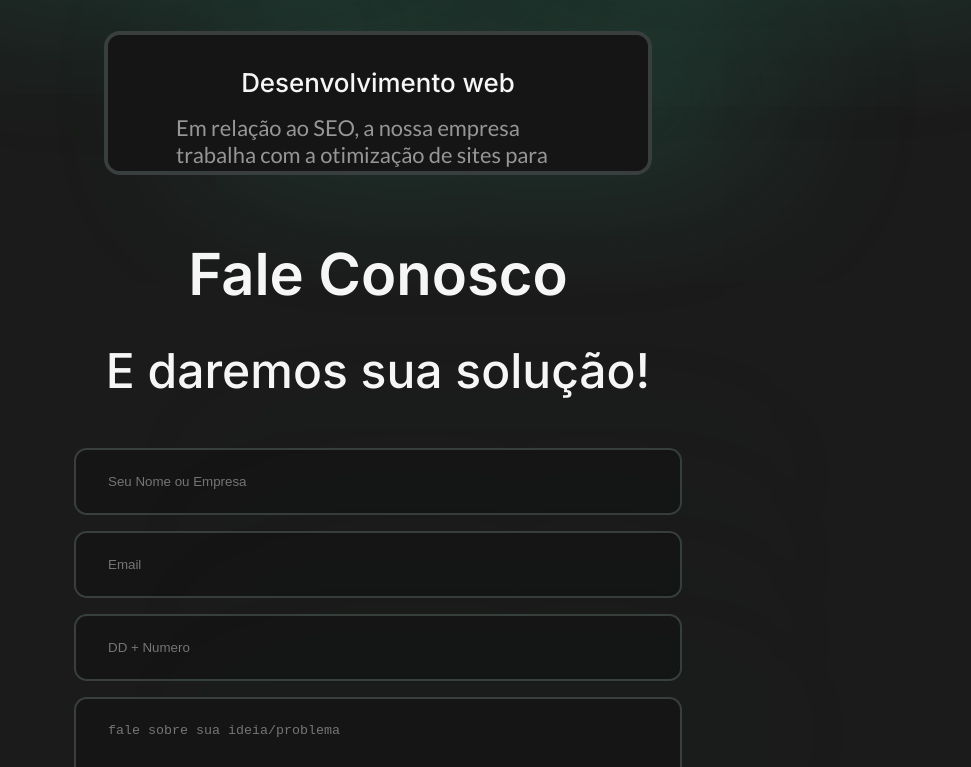
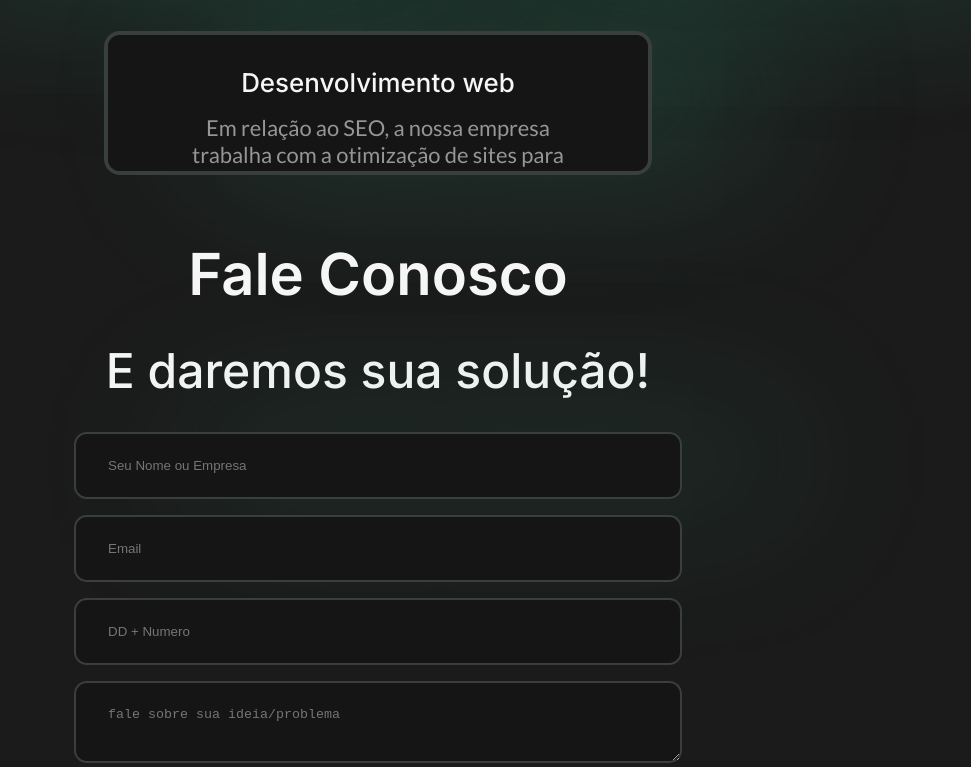
Before and after one commit to Yraffic/reactweb-solutions, a React (Create React App) app: page / in a window 1280 px wide. Shown: the part 1685-2452 px from the top of the page, without its empty margins (262-1233 px from the left). Built offline with nearby package versions, Linux system fonts and the light colour scheme.

Commit message:
style: responsiveness formulario done

```diff
--- a/src/components/Form/index.tsx
+++ b/src/components/Form/index.tsx
@@ -1,9 +1,9 @@
 import { Button } from '../Button'
 import './styles.scss'
 
-export const Forms = () =>{
+export const Forms = () => {
     return (
-        <form  className='
+        <form className='
                 flex
                 align-items
                 justify-content
@@ -11,11 +11,22 @@ export const Forms = () =>{
                 forms
         '
         >
-            <div className='blur'></div>
-            <input type="text" placeholder='Seu Nome ou Empresa'/>
-            <input type="email" placeholder='Email'/>
-            <input type="number" placeholder='DD + Numero'/>
-            <textarea placeholder='fale sobre sua ideia/problema'/>
+            <input
+                type="text"
+                placeholder='Seu Nome ou Empresa'
+                className='blur'
+            />
+            <input
+                type="email"
+                placeholder='Email'
+            />
+            <input
+                type="text"
+                placeholder='DD + Numero'
+            />
+            <textarea
+                placeholder='fale sobre sua ideia/problema'
+            />
             <Button type='primary'>
                 Enviar
             </Button>
--- a/src/components/Form/styles.scss
+++ b/src/components/Form/styles.scss
@@ -1,3 +1,5 @@
+@import '../../styles/mixins';
+
 .forms {
     width: 50%;
     gap: 1rem;
@@ -13,11 +15,12 @@
         background: var(--black-200);
         border: 0.15rem solid var(--black-100);
         border-radius: 0.8rem;
-
-        -webkit-box-shadow: 108px -6px 168px 0px rgba(53, 171, 130, 0.149);
-        -moz-box-shadow: 108px -6px 168px 0px rgba(53, 171, 130, 0.137);
-        box-shadow: 108px -6px 168px 0px rgba(53, 171, 130, 0.039);
-
     }
 
 }
+
+@include regular {
+    .forms{
+        width: 100%;
+    }
+}
--- a/src/components/Header/styles.scss
+++ b/src/components/Header/styles.scss
@@ -46,7 +46,7 @@ header {
         .navbar-mobile {
             width: 10rem;
             background-color: var(--black-200);
-            opacity: 0.9;
+
 
             border-radius: 1rem;
 
--- a/src/index.scss
+++ b/src/index.scss
@@ -56,7 +56,7 @@ body {
     font-family: var(--font-secondary);
     color: var(--color-font-secondary);
     font-size: var(--size-small);
-    text-align: start;
+    text-align: center;
   }
 
   a {
@@ -69,6 +69,7 @@ body {
 
   a:hover {
     color: var(--color-blur);
+    text-decoration: underline;
   }
 }
 
--- a/src/pages/home/styles.scss
+++ b/src/pages/home/styles.scss
@@ -52,4 +52,16 @@ main{
         justify-content: center;
         gap: 2rem;
     }
+
+    @include regular{
+        #contact{
+            h2{
+                font-size: var(--size-regular);
+                font-weight: var(--font-weight-bold);
+            }
+            h3{
+                font-size: var(--size-small);
+            }
+        }
+    }
 }
```
